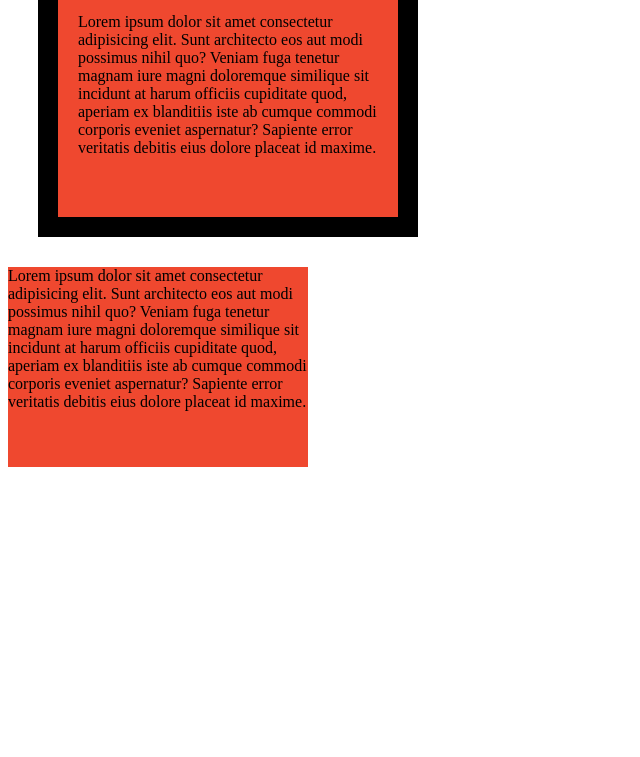
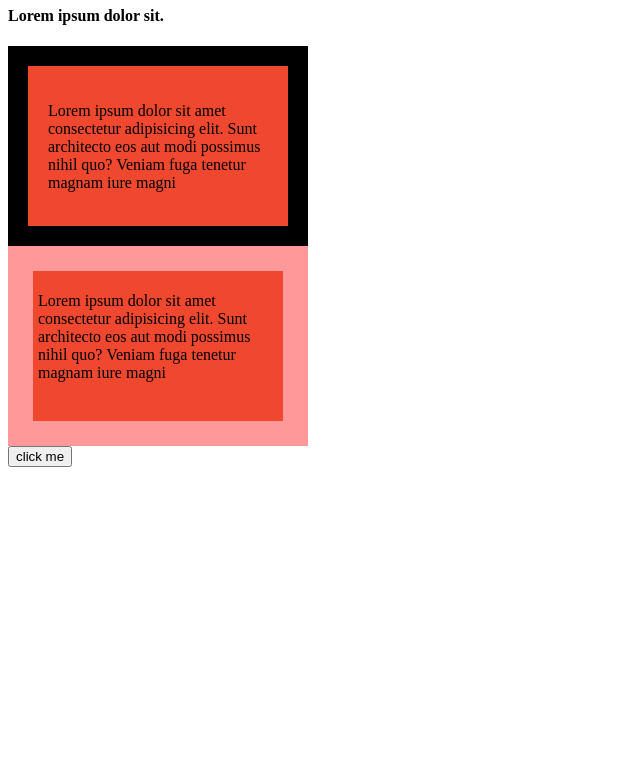
Before and after one commit to biigii/may2024project6, a plain HTML site: page index.html in a window 1280 px wide. Shown: the part 73-830 px from the top of the page, without its empty margins (0-640 px from the left). Drawn offline with Linux system fonts and the light colour scheme.

Commit message:
box sizing property

```diff
--- a/assets/css/main.css
+++ b/assets/css/main.css
@@ -6,20 +6,41 @@
     border: 10px solid;
 } */
 
+/*  what selectors do we have: */
+/* type selectors like h1, class selector .content and id selector #content */
+/* * is called global selector */
+
+* {
+  box-sizing: border-box;
+}
+
 html,
 body {
   height: 100%;
 }
+
+/* bu default html elements sizing = element + padding + border + margin */
+/* box-sizing */
 
 .content-1,
 .content-2 {
     background-color: #ef482f;
     width: 300px;
     height: 200px;
+    overflow: hidden;
 }
 
 .content-1 {
     padding: 20px;
     border: 20px solid;
-    margin: 30px;
+    /* margin: 30px; */
+    /* box-sizing: content-box; */
+    /*  what border box does is that it includes border and padding within the content */
+    /* box-sizing: border-box; */
 }
+
+.content-2 {
+    padding: 5px;
+    border: 25px solid #f99;
+    /* box-sizing: border-box; */
+}
--- a/index.html
+++ b/index.html
@@ -7,25 +7,21 @@
     <link rel="stylesheet" href="./assets/css/main.css" />
   </head>
   <body>
+    <h1>hello world</h1>
+
+    <h4>Lorem ipsum dolor sit.</h4>
     <div class="content-1">
       <p>
         Lorem ipsum dolor sit amet consectetur adipisicing elit. Sunt architecto
         eos aut modi possimus nihil quo? Veniam fuga tenetur magnam iure magni
-        doloremque similique sit incidunt at harum officiis cupiditate quod,
-        aperiam ex blanditiis iste ab cumque commodi corporis eveniet
-        aspernatur? Sapiente error veritatis debitis eius dolore placeat id
-        maxime.
       </p>
     </div>
     <div class="content-2">
         <p>
-          Lorem ipsum dolor sit amet consectetur adipisicing elit. Sunt architecto
-          eos aut modi possimus nihil quo? Veniam fuga tenetur magnam iure magni
-          doloremque similique sit incidunt at harum officiis cupiditate quod,
-          aperiam ex blanditiis iste ab cumque commodi corporis eveniet
-          aspernatur? Sapiente error veritatis debitis eius dolore placeat id
-          maxime.
+            Lorem ipsum dolor sit amet consectetur adipisicing elit. Sunt architecto
+            eos aut modi possimus nihil quo? Veniam fuga tenetur magnam iure magni
         </p>
       </div>
+      <button>click me</button>
   </body>
 </html>
```
